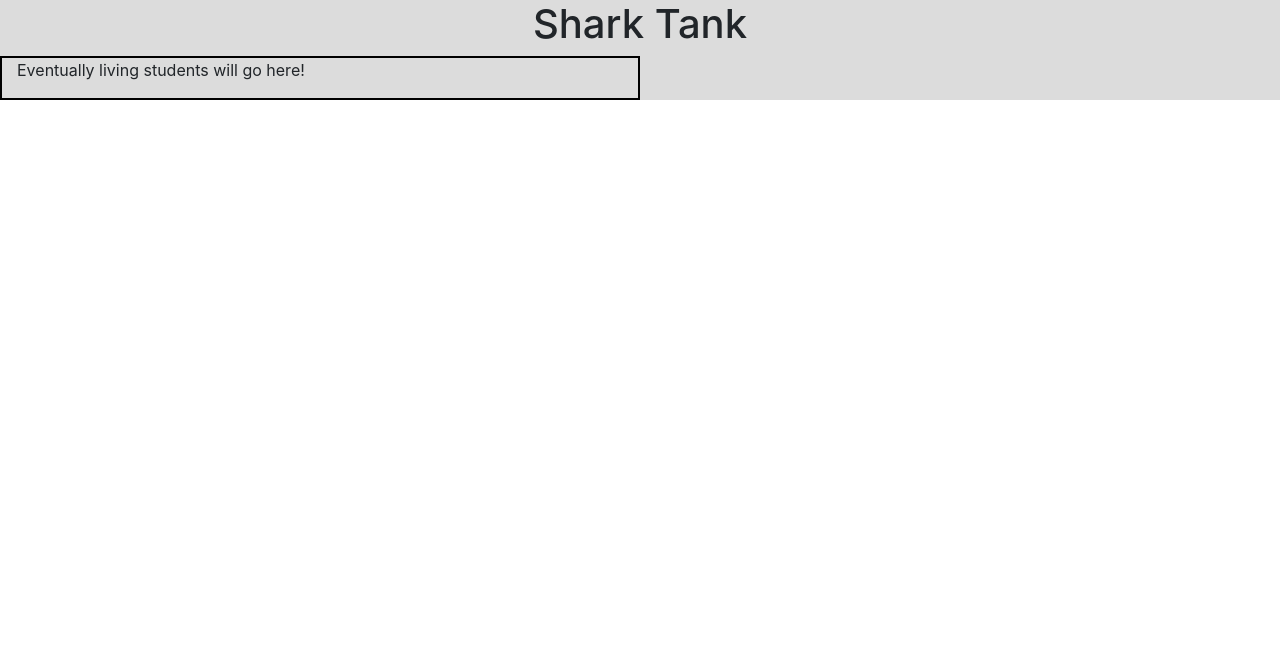
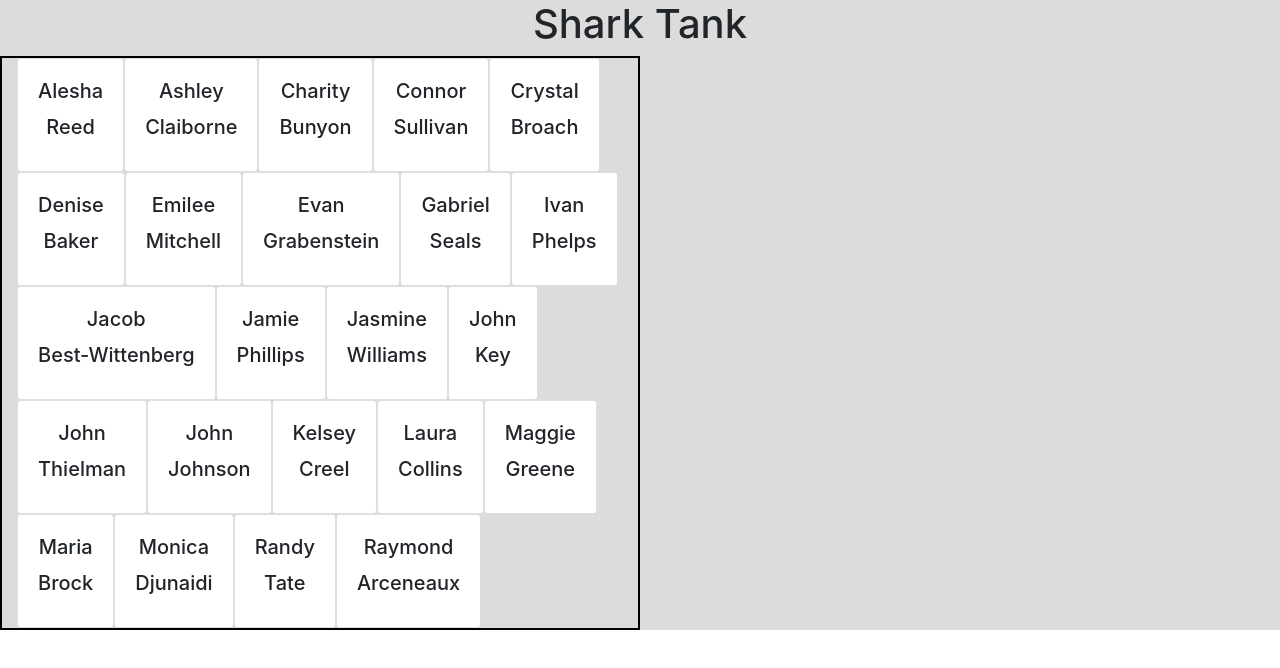
Before and after one commit to maggieisgreene/shark-attack, a React (Create React App) app: page / in a window 1280 px wide. Shown: the top 668 px of the page. Built offline with nearby package versions, Linux system fonts and the light colour scheme.

Commit message:
Live students print to the shark tank

```diff
--- a/src/components/LiveStudent/LiveStudent.js
+++ b/src/components/LiveStudent/LiveStudent.js
@@ -1,17 +1,22 @@
 import React from 'react';
-import PropTypes from 'prop-types';
+// import PropTypes from 'prop-types';
 
 import studentShape from '../../helpers/propz/studentShape';
 
 class LiveStudent extends React.Component {
   static propTypes = {
-    student: studentShape.studentShape,
+    students: studentShape.studentShape,
   }
 
   render() {
+    const { student } = this.props;
+
     return (
       <div className="card">
-        <p>Cards will go hereeee!!!!</p>
+        <div className="card-body">
+          <h5 className="card-title">{student.firstName}</h5>
+          <h5 className="card-title">{student.lastName}</h5>
+        </div>
       </div>
     );
   }
--- a/src/components/SharkTank/SharkTank.js
+++ b/src/components/SharkTank/SharkTank.js
@@ -1,12 +1,24 @@
 import React from 'react';
+import PropTypes from 'prop-types';
+
+import LiveStudent from '../LiveStudent/LiveStudent';
+import studentShape from '../../helpers/propz/studentShape';
 
 import './SharkTank.scss';
 
 class SharkTank extends React.Component {
+  static propTypes = {
+    students: PropTypes.arrayOf(studentShape.studentShape),
+  }
+
   render() {
+    const { students } = this.props;
+
+    const studentCard = students.map((student) => <LiveStudent key={student.id} student={student} />);
+
     return (
       <div className="sharkTank d-flex flex-wrap col-6">
-        <p>Eventually living students will go here!</p>
+        {studentCard}
       </div>
     );
   }
```
